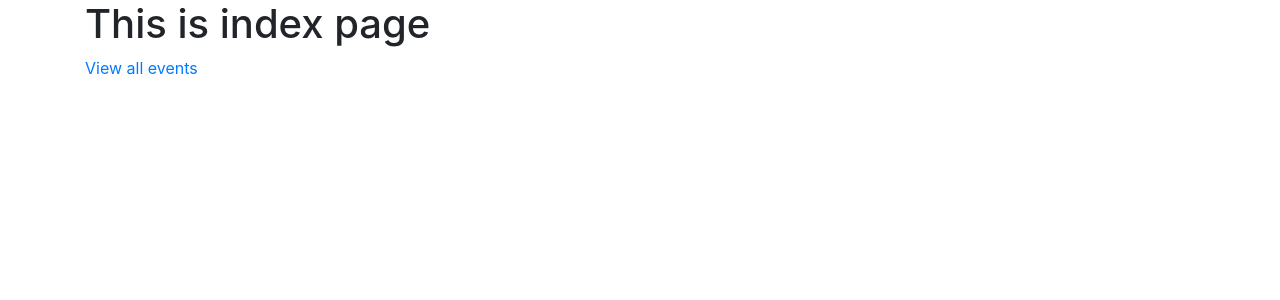
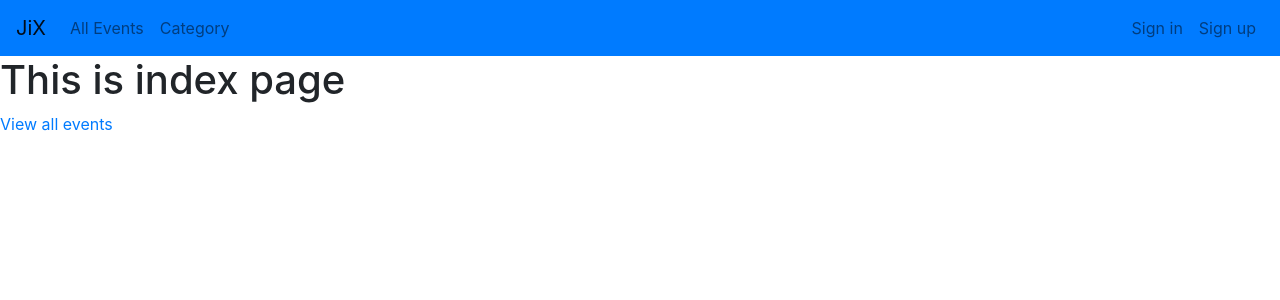
Before and after one commit to jix-666/jix, a Django app: page / in a window 1280 px wide. Shown: the top 300 px of the page. Run offline with Django 3.2, Linux system fonts and the light colour scheme; some libraries are stand-ins or nearby versions.

Commit message:
Add navigation bar

```diff
--- a/events/templates/events/main.html
+++ b/events/templates/events/main.html
@@ -7,11 +7,9 @@
           integrity="sha384-JcKb8q3iqJ61gNV9KGb8thSsNjpSL0n8PARn9HuZOnIxN0hoP+VmmDGMN5t9UJ0Z" crossorigin="anonymous">
 </head>
 <body>
-
-<div class="container">
-    {% block content %}
-    {% endblock %}
-</div>
+{% include 'events/nav_bar.html' %}
+{% block content %}
+{% endblock %}
 
 <script src="https://code.jquery.com/jquery-3.5.1.slim.min.js"
         integrity="sha384-DfXdz2htPH0lsSSs5nCTpuj/zy4C+OGpamoFVy38MVBnE+IbbVYUew+OrCXaRkfj"
--- /dev/null
+++ b/events/templates/events/nav_bar.html
@@ -0,0 +1,28 @@
+<nav class="navbar navbar-expand-lg navbar-light bg-primary">
+    <a class="navbar-brand">JiX</a>
+    <button class="navbar-toggler" type="button" data-toggle="collapse" data-target="#navbarSupportedContent"
+            aria-controls="navbarSupportedContent" aria-expanded="false" aria-label="Toggle navigation">
+        <span class="navbar-toggler-icon"></span>
+    </button>
+    <div class="collapse navbar-collapse" id="navbarSupportedContent">
+        <ul class="navbar-nav">
+            <li class="nav-item">
+                <a class="nav-link">All Events</a>
+            </li>
+            <li class="nav-item">
+                <a class="nav-link">Category</a>
+            </li>
+            <li class="nav-item">
+                <a class="nav-link"></a>
+            </li>
+        </ul>
+    </div>
+    <ul class="navbar-nav mr-auto">
+        <li class="nav-item">
+            <a class="nav-link">Sign in</a>
+        </li>
+        <li class="nav-item">
+            <a class="nav-link">Sign up</a>
+        </li>
+    </ul>
+</nav>
```
